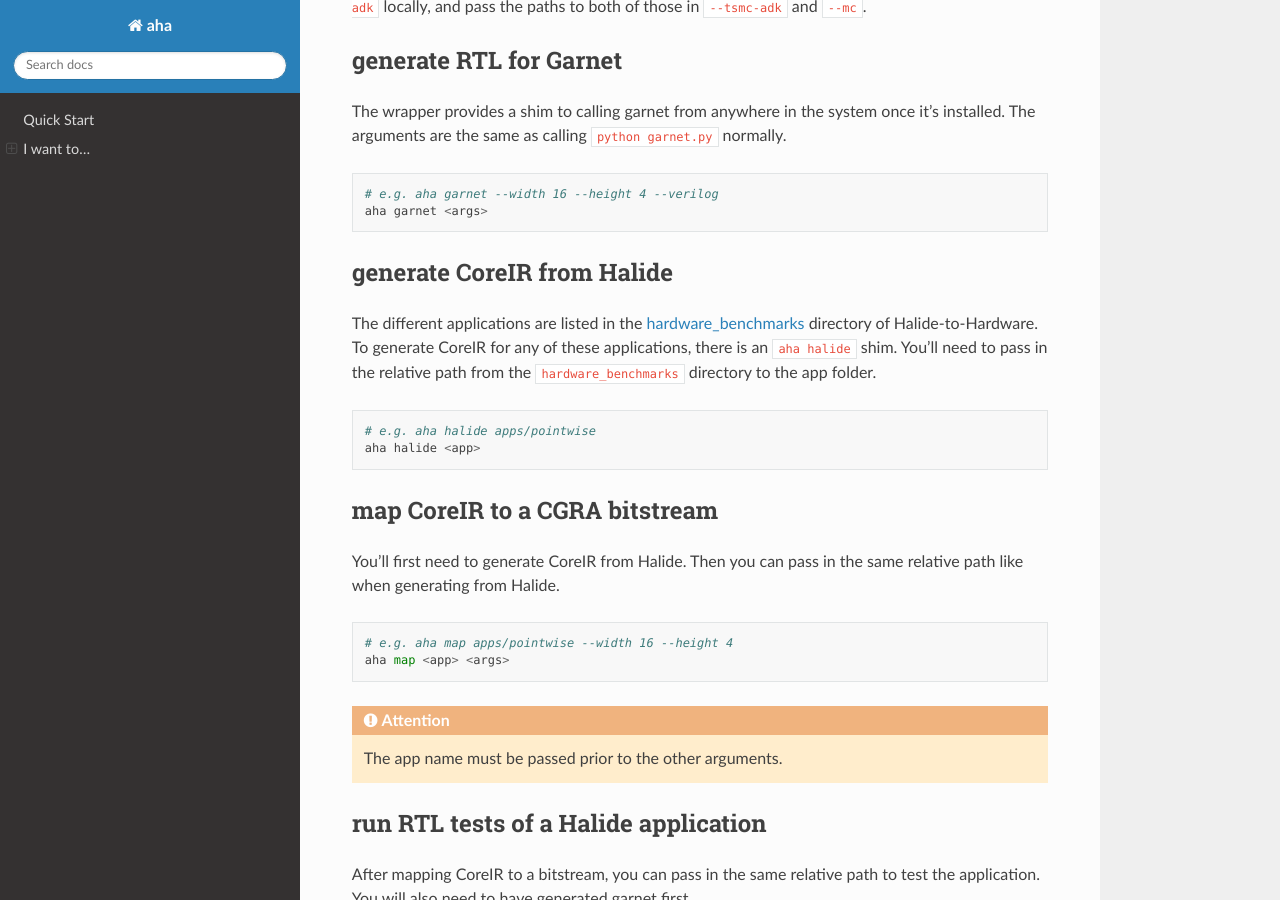
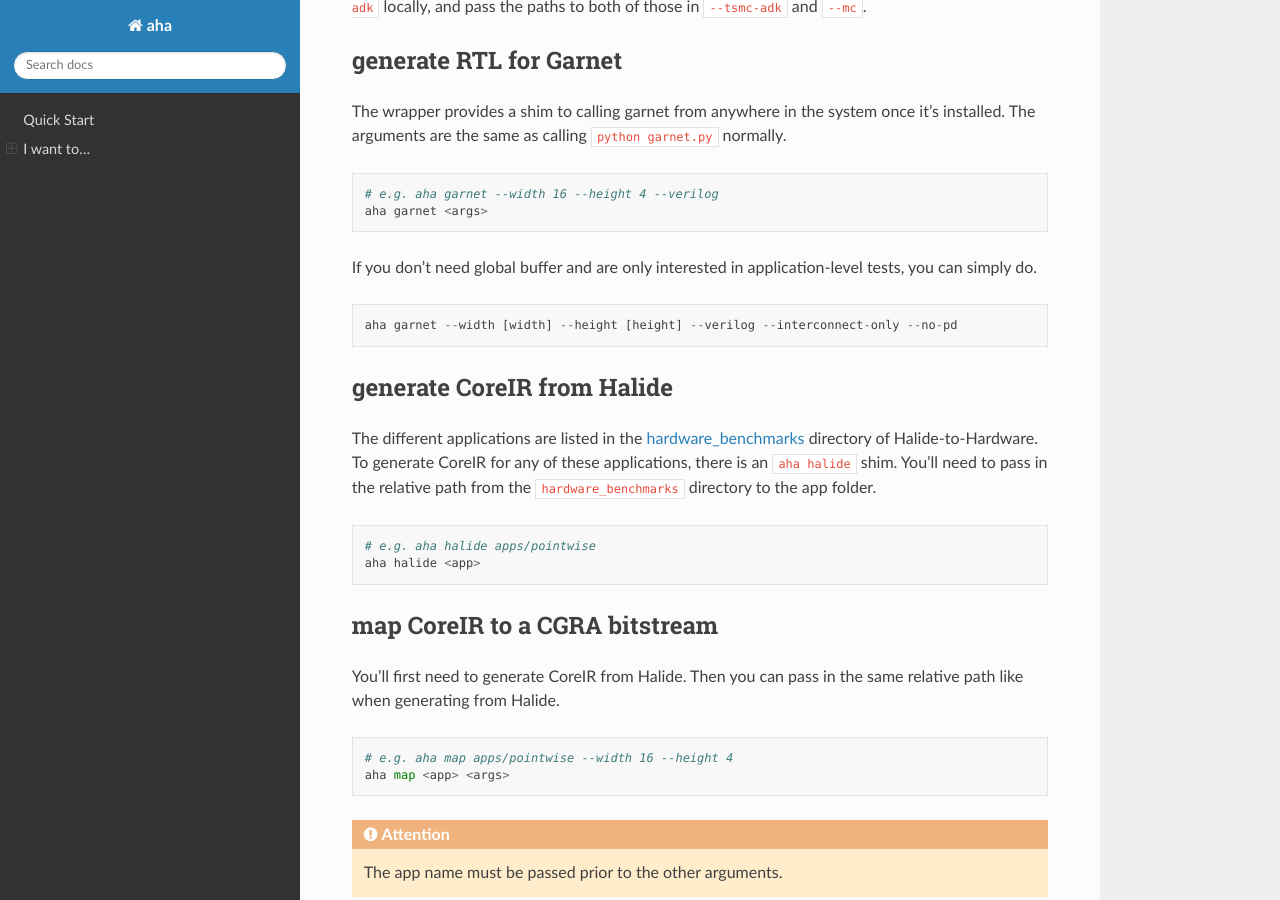
Before and after one commit to StanfordAHA/aha, a Sphinx documentation site: the page built from docs/index.rst, in a window 1280 px wide and 900 px high, scrolled down 812 px. Built offline with Sphinx 7.4.7 and the Read the Docs theme 2.0.0, drawn with Linux system fonts in a browser that asks for light colours.

Commit message:
add instruction for interconnect only

```diff
--- a/docs/index.rst
+++ b/docs/index.rst
@@ -60,6 +60,12 @@ system once it's installed. The arguments are the same as calling
    # e.g. aha garnet --width 16 --height 4 --verilog
    aha garnet <args>
 
+If you don't need global buffer and are only interested in application-level
+tests, you can simply do.
+
+::
+
+  aha garnet --width [width] --height [height] --verilog --interconnect-only --no-pd
 
 generate CoreIR from Halide
 ===========================
```
